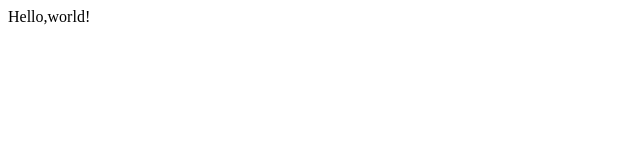
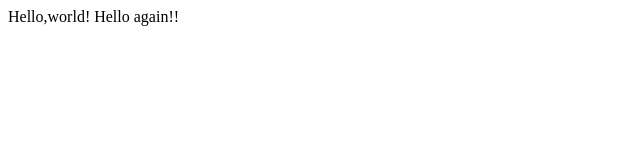
Before and after one commit to nehanth10/lecture0, a plain HTML site: page hello.html in a window 1280 px wide. Shown: the whole page, without its empty margins (0-640 px from the left). Drawn offline with Linux system fonts and the light colour scheme.

Commit message:
Hello again

```diff
--- a/hello.html
+++ b/hello.html
@@ -13,7 +13,7 @@
 
 
 
-Hello,world!
+Hello,world!  Hello again!!
 
 
 </body>
```
